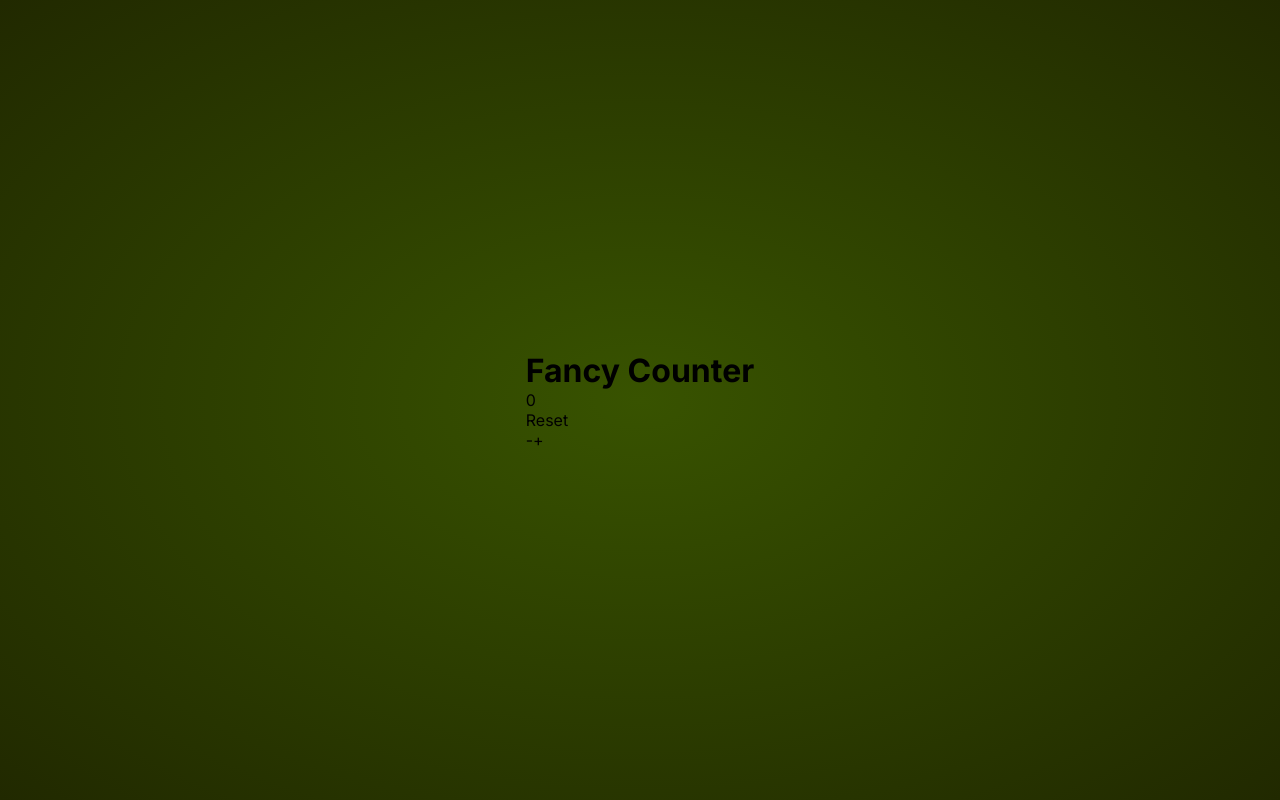
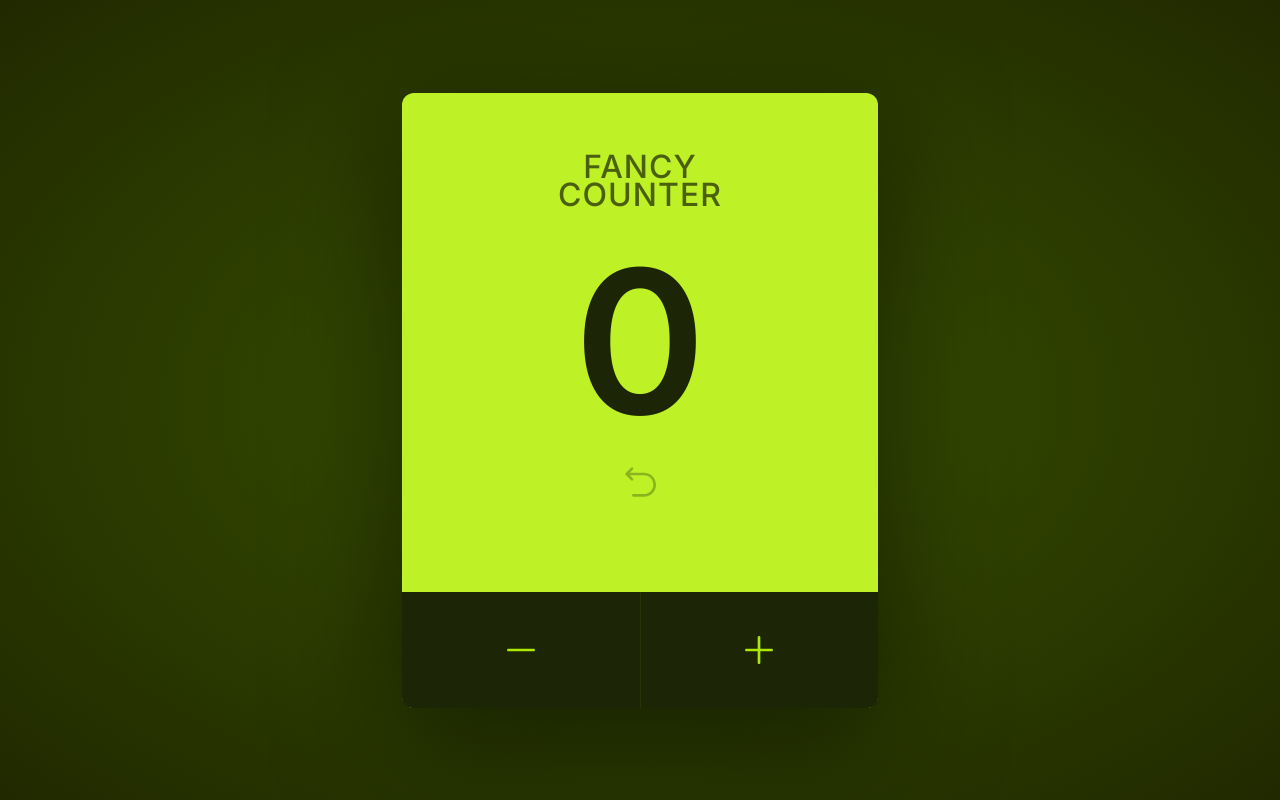
Before and after one commit to NeenduDev/Fancy-Counter-Vite, a React (Vite) app: page / in a window 1280 px wide. Built offline with nearby package versions, Linux system fonts and the light colour scheme.

Commit message:
Style components and integrate Radix UI icons  -https://www.radix-ui.com/icons

```diff
--- a/package.json
+++ b/package.json
@@ -11,6 +11,7 @@
     "preview": "vite preview"
   },
   "dependencies": {
+    "@radix-ui/react-icons": "^1.3.0",
     "react": "^18.2.0",
     "react-dom": "^18.2.0"
   },
--- a/src/Card.jsx
+++ b/src/Card.jsx
@@ -5,7 +5,7 @@
 
 export default function Card() {
   return (
-    <div>
+    <div className="card">
       <Title />
       <Count />
       <ResetButton />
--- a/src/Count.jsx
+++ b/src/Count.jsx
@@ -1,3 +1,3 @@
 export default function Count() {
-  return <p>0</p>;
+  return <p className="count">0</p>;
 }
--- a/src/CountButtons.jsx
+++ b/src/CountButtons.jsx
@@ -1,8 +1,14 @@
+import { MinusIcon, PlusIcon } from "@radix-ui/react-icons";
+
 export default function CountButtons() {
   return (
-    <div>
-      <button>-</button>
-      <button>+</button>
+    <div className="button-container">
+      <button className="count-btn">
+        <MinusIcon className="count-btn-icon" />
+      </button>
+      <button className="count-btn">
+        <PlusIcon className="count-btn-icon" />
+      </button>
     </div>
   );
 }
--- a/src/ResetButton.jsx
+++ b/src/ResetButton.jsx
@@ -1,3 +1,9 @@
+import { ResetIcon } from "@radix-ui/react-icons";
+
 export default function ResetButton() {
-  return <button>Reset</button>;
+  return (
+    <button className="reset-btn">
+      <ResetIcon className="reset-btn-icon" />
+    </button>
+  );
 }
--- a/src/Title.jsx
+++ b/src/Title.jsx
@@ -1,3 +1,3 @@
 export default function Title() {
-  return <h1>Fancy Counter</h1>;
+  return <h1 className="title">Fancy Counter</h1>;
 }
```
Also changed, not shown: 1 other file (tests, documents, lock files or other folders).
